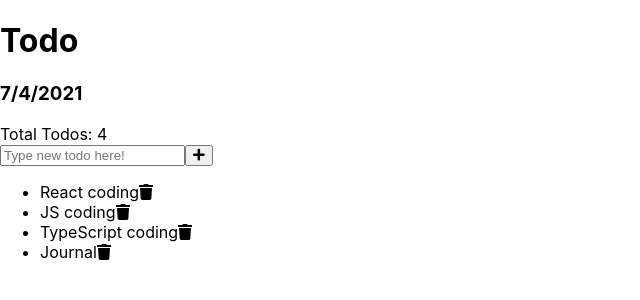
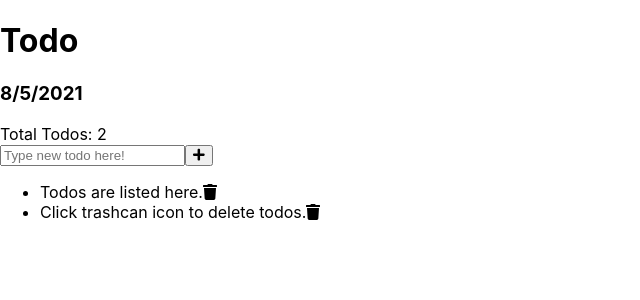
Before and after one commit to parkbx00/todo-app, a React (Create React App) app: page / in a window 1280 px wide. Shown: the top 300 px of the page, without its empty margins (0-640 px from the left). Built offline with nearby package versions, Linux system fonts and the light colour scheme.

Commit message:
Add localstorage functionality.

```diff
--- a/src/App.js
+++ b/src/App.js
@@ -7,13 +7,25 @@ import TodoList from "./component/TodoList/TodoList";
 
 class App extends Component {
   state = {
-    todos: [
-      { id: uuidv4(), title: "React coding" },
-      { id: uuidv4(), title: "JS coding" },
-      { id: uuidv4(), title: "TypeScript coding" },
-      { id: uuidv4(), title: "Journal" },
-    ],
+    todos: [],
   };
+
+  componentDidMount() {
+    if (localStorage.getItem("todos")) {
+      const todos = JSON.parse(localStorage.getItem("todos"));
+      this.setState({ todos });
+    } else {
+      const todos = [
+        { id: uuidv4(), title: "Todos are listed here." },
+        { id: uuidv4(), title: "Click trashcan icon to delete todos." },
+      ];
+      this.setState({ todos });
+    }
+  }
+
+  componentDidUpdate() {
+    localStorage.setItem("todos", JSON.stringify(this.state.todos));
+  }
 
   handleAddTodo = (title) => {
     const todos = [...this.state.todos, { id: uuidv4(), title }];
--- a/src/component/TodoHeader/TodoHeader.jsx
+++ b/src/component/TodoHeader/TodoHeader.jsx
@@ -2,8 +2,8 @@ import React from "react";
 
 function TodoHeader({ todosList }) {
   const date = new Date();
-  const month = date.getMonth();
-  const day = date.getDay();
+  const month = date.getMonth() + 1;
+  const day = date.getDate();
   const year = date.getFullYear();
 
   return (
--- a/src/component/TodoList/TodoList.jsx
+++ b/src/component/TodoList/TodoList.jsx
@@ -6,11 +6,14 @@ function TodoList({ todosList, onDelete }) {
     onDelete(todo);
   };
 
+  const doesTodosExist = todosList.length > 0 ? true : false;
+
   return (
     <ul>
-      {todosList.map((todo) => (
-        <Todo key={todo.id} todo={todo} onDelete={handleDeleteTodo} />
-      ))}
+      {doesTodosExist &&
+        todosList.map((todo) => (
+          <Todo key={todo.id} todo={todo} onDelete={handleDeleteTodo} />
+        ))}
     </ul>
   );
 }
```
